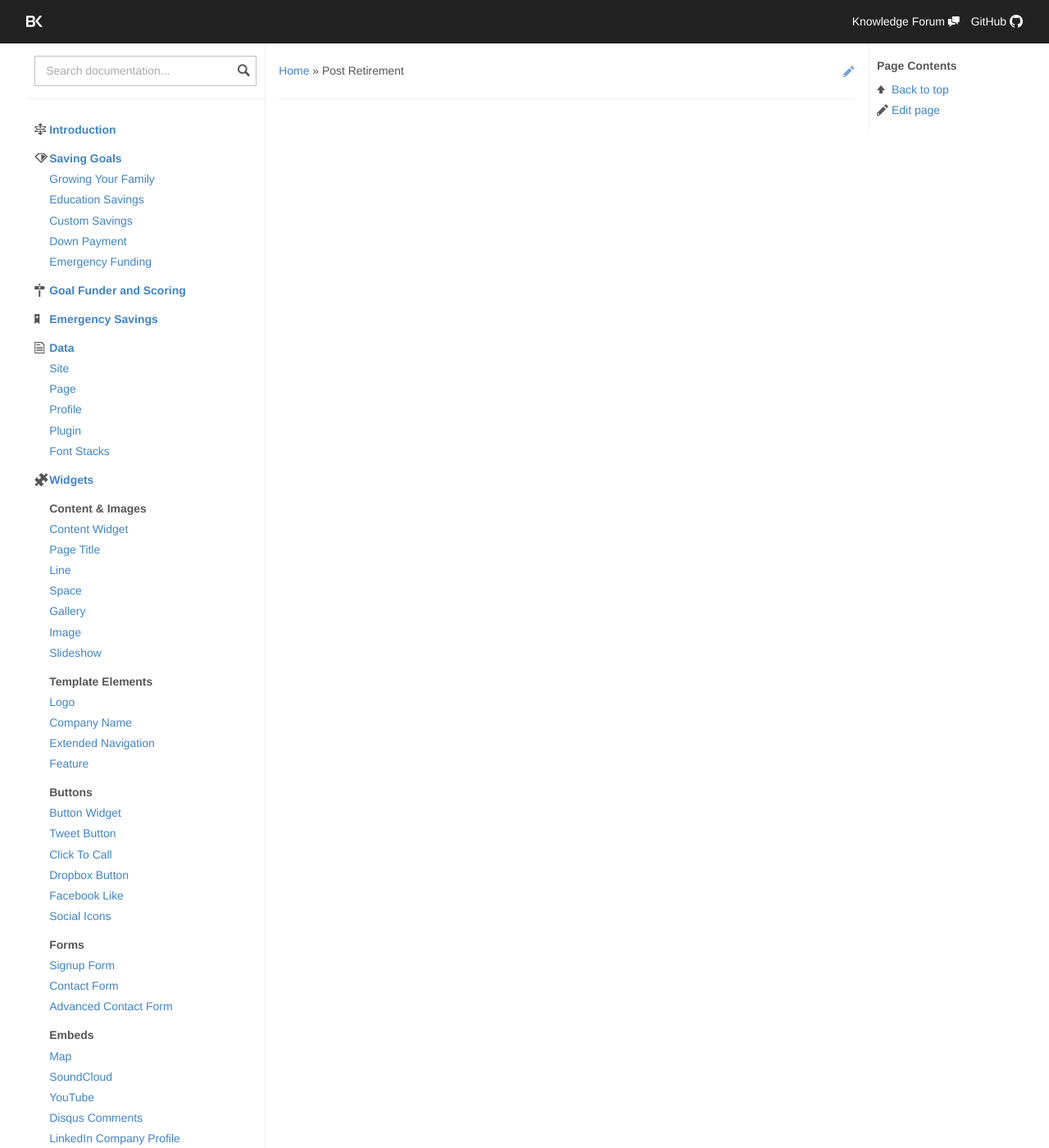
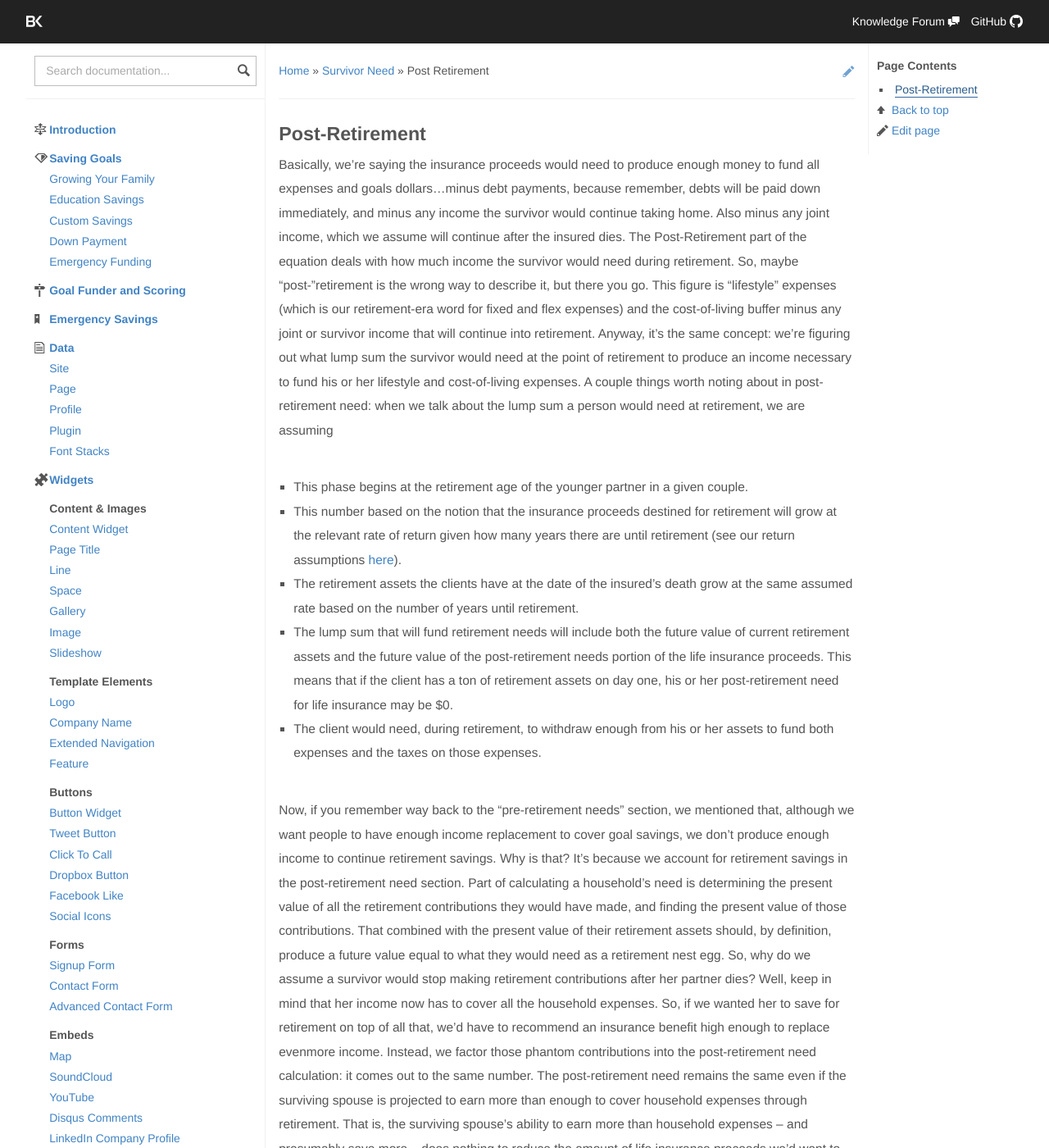
Before and after one commit to skoroth-kw/dockit, a Jekyll site: the page built from survivor-need/post-retirement.md, in a window 1280 px wide and 1400 px high. Shown: the whole window at 82% size. Built offline with Jekyll 4.4.1, drawn with Linux system fonts in a browser that asks for light colours; nearby versions of some CDN libraries; some of the changed text lies outside the part shown.

Commit message:
Updated post-retirement.md

```diff
--- a/survivor-need/post-retirement.md
+++ b/survivor-need/post-retirement.md
@@ -3,3 +3,20 @@
 title: Post Retirement
 published: true
 ---
+## Post-Retirement
+
+Basically, we’re saying the insurance proceeds would need to produce enough money to fund all expenses and goals dollars…minus debt payments, because remember, debts will be paid down immediately, and minus any income the survivor would continue taking home. Also minus any joint income, which we assume will continue after the insured dies.
+The Post-Retirement part of the equation deals with how much income the survivor would need during retirement. So, maybe “post-”retirement is the wrong way to describe it, but there you go. This figure is "lifestyle" expenses (which is our retirement-era word for fixed and flex expenses) and the cost-of-living buffer minus any joint or survivor income that will continue into retirement.
+Anyway, it’s the same concept: we’re figuring out what lump sum the survivor would need at the point of retirement to produce an income necessary to fund his or her lifestyle and cost-of-living expenses.
+A couple things worth noting  about in post-retirement need: when we talk about the lump sum a person would need at retirement, we are assuming
+- This phase begins at the retirement age of the younger partner in a given couple.
+- This number based on the notion that the insurance proceeds destined for retirement will grow at the relevant rate of return given how many years there are until retirement (see our return assumptions [here](https://learnvest.atlassian.net/wiki/pages/viewpage.action?pageId=57278496#BlazewaterDocumentation(forPlanners)-growth)).
+- The retirement assets the clients have at the date of the insured’s death grow at the same assumed rate based on the number of years until retirement.
+- The lump sum that will fund retirement needs will include both the future value of current retirement assets and the future value of the post-retirement needs portion of the life insurance proceeds. This means that if the client has a ton of retirement assets on day one, his or her post-retirement need for life insurance may be $0.
+- The client would need, during retirement, to withdraw enough from his or her assets to fund both expenses and the taxes on those expenses.
+
+Now, if you remember way back to the “pre-retirement needs” section, we mentioned that, although we want people to have enough income replacement to cover goal savings, we don’t produce enough income to continue retirement savings. Why is that?
+ It’s because we account for retirement savings in the post-retirement need section. Part of calculating a household’s need is determining the present value of all the retirement contributions they would have made, and finding the present value of those contributions. That combined with the present value of their retirement assets should, by definition, produce a future value equal to what they would need as a retirement nest egg.
+ So, why do we assume a survivor would stop making retirement contributions after her partner dies? Well, keep in mind that her income now has to cover all the household expenses. So, if we wanted her to save for retirement on top of all that, we’d have to recommend an insurance benefit high enough to replace evenmore income. Instead, we factor those phantom contributions into the post-retirement need calculation: it comes out to the same number.
+The post-retirement need remains the same even if the surviving spouse is projected to earn more than enough to cover household expenses through retirement. That is, the surviving spouse’s ability to earn more than household expenses – and presumably save more – does nothing to reduce the amount of life insurance proceeds we’d want to “replace” the money the deceased spouse would have saved.
+>The take-away here is that the amount the deceased would have saved toward retirement is, in our calculations, set in stone as the amount we’d seek to replace through life insurance proceeds.
```
